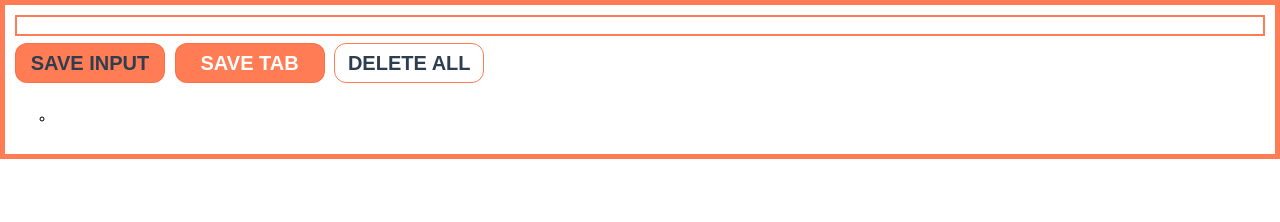
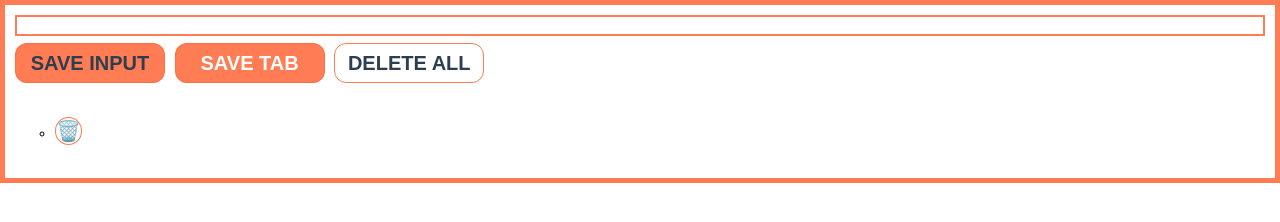
Before and after one commit to AlTryx/Lead-Tracker, a browser extension: page index.html in a window 1280 px wide. Both pictures are taken after a click on the button "SAVE INPUT". Drawn offline with Linux system fonts and the light colour scheme.

Commit message:
New Delete-Button-ul
A new Delete button is added in <li> element per input add. Once clicked it deletes the specific element of the array and sets the new version of leads

```diff
--- a/chrome_extension.js
+++ b/chrome_extension.js
@@ -1,17 +1,18 @@
 let myLeads = []
 let oldLeads = []
+let index;
 const inputBtn = document.getElementById("input-btn")
 const inputEl = document.getElementById("input-el")
 const ulEl = document.getElementById("ul-el")
 const deleteBtn = document.getElementById("delete-btn")
 const leadsFromLocalStorage = JSON.parse(localStorage.getItem("myLeads"))
 const tabBtn = document.getElementById("tab-btn")
-
+const deleteUl = document.getElementById("delete-ul")
 
 if (leadsFromLocalStorage) {
   myLeads = leadsFromLocalStorage
   render(myLeads)
-}
+}                                                     // ne barai
 
 tabBtn.addEventListener("click", function(){
 
@@ -22,22 +23,38 @@ tabBtn.addEventListener("click", function(){
   })
 
 
-})
+})                                                      // ne barai
+
+
 
 
 function render(leads) {
-  let listItems = ""
+  let listItems = "";
 
   for (let i = 0; i < leads.length; i++) {
-
-    listItems += `<li>
-      <a href = '${leads[i]}', target = '_blank'>  ${leads[i]}  </a>
-      </li>`
-
+    listItems += `
+      <li>
+        <a href="${leads[i]}" target="_blank">${leads[i]}</a>
+        <button class="delete-ul">&#x1F5D1️</button>
+      </li>`;
   }
 
-  ulEl.innerHTML = listItems
+  ulEl.innerHTML = listItems;
+
+  // Event listener for delete buttons
+  const deleteButtons = document.querySelectorAll('.delete-ul');
+  deleteButtons.forEach(button => {
+    button.addEventListener('click', function() {
+      const listItem = button.parentElement;
+      const deletedURL = listItem.querySelector('a').getAttribute('href');
+      myLeads = myLeads.filter(url => url !== deletedURL);
+      localStorage.setItem("myLeads", JSON.stringify(myLeads));
+      listItem.remove();
+    });
+  });
 }
+
+
 
 deleteBtn.addEventListener("dblclick", function(){
   localStorage.clear();
@@ -51,3 +68,19 @@ inputBtn.addEventListener("click", function () {
   localStorage.setItem("myLeads", JSON.stringify(myLeads))
   render(myLeads)
 })
+
+
+
+
+
+
+
+
+
+
+
+// when something is pushed into the array -> add Delete button in <li> or In the array (make it a button)"🗑️"
+// when delete all button is clicked -> delete button in <li> (basically everything)
+
+// 1. When saved input -> push <button id ="delete-ul">&#x1F5D1️</button> in HTML code and "🗑️" in the array and in the list and IN LOCAL STORAGE!!!
+// 2. When the Delete All button is clicked -> REMOVE it from the array and clear() from local storage too
--- a/style.css
+++ b/style.css
@@ -21,7 +21,6 @@ input {
 
 button {
   cursor:pointer;
-
   color: white;
   border-radius: 0.6em;
   font-weight: bold;
@@ -39,6 +38,14 @@ button {
     outline: 0;
   }
 }
+
+.delete-ul {
+  padding: 0;
+  background-color: white;
+  width: auto;
+  height: 28px;
+  border-radius: 0.7em;
+  }
 
 #delete-btn {
   background-color: transparent;
```
Also changed, not shown: index.html (+3 -1 lines).
